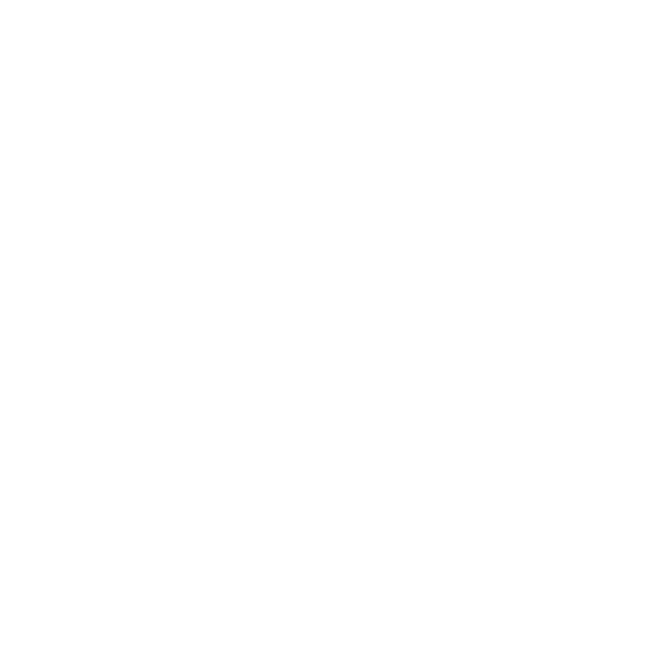
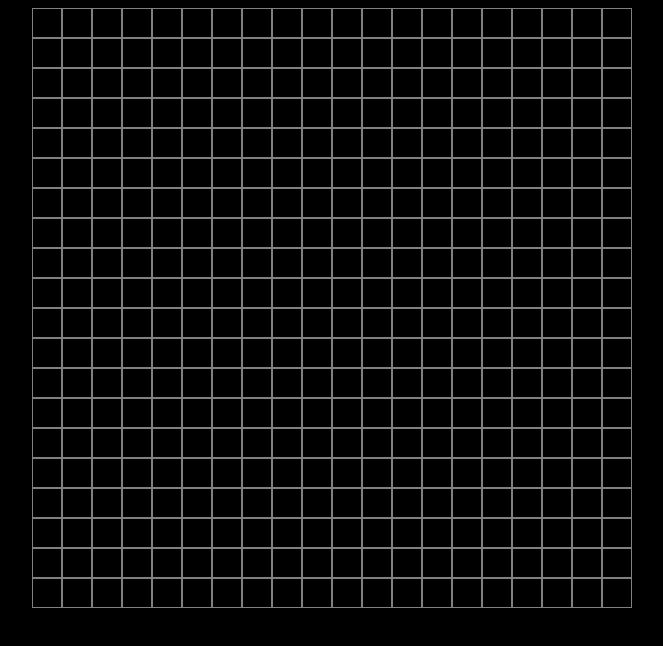
Before and after one commit to iamtheluiz/Snake, a plain HTML site: page index.html in a window 1280 px wide. Shown: the whole page, without its empty margins (308-971 px from the left). Drawn offline with Linux system fonts and the light colour scheme.

Commit message:
Adicionada criação de campo

```diff
--- a/css/style.css
+++ b/css/style.css
@@ -0,0 +1,18 @@
+html{
+	background-color:black;
+	width:100%;
+}
+#game{
+	margin:0 auto;
+	width:600px;
+	height:auto;
+	line-height:200px;
+	text-align:center;
+}
+.camp_pixel{
+	width: 28px !important;
+	height: 28px !important;
+	background-color:black;
+	border:1px solid grey;
+	float:left;
+}
--- a/index.html
+++ b/index.html
@@ -6,8 +6,13 @@
 		<link rel="stylesheet" type="text/css" href="css/style.css">
 	</head>
 	<body>
+		<div id="game">
 
+		</div>
 		<!-- Import do script do jogo -->
 		<script type="text/javascript" src="js/game.js"></script>
+		<script type="text/javascript">
+			iniciar_jogo();
+		</script>
 	</body>
 </html>
--- a/js/game.js
+++ b/js/game.js
@@ -0,0 +1,44 @@
+//Campo de jogo
+var game = document.getElementById("game");
+
+//Variaveis globais
+var campo_x = 20;		//Tamnho X do campo
+var campo_y = 20;		//Tamnho Y do campo
+var pixel_size = 30;	//Tamanho do pixel na fola de estilos
+var pixel_border = 2;	//Tamanho da borda do pixel
+
+var pixel_width = parseInt(pixel_size+pixel_border)+"px";
+var pixel_height = parseInt(pixel_size+pixel_border)+"px";
+
+function iniciar_jogo(){	//Função que cuida da inicialização do jogo
+
+	criar_campo();
+
+}
+
+function criar_campo(){		//Cria o campo do jogo
+
+	//Zera o campo
+	game.innerHTML = '';
+
+	//Coloca o campo
+	for (var x = 1; x <= campo_x; x++) {
+
+		for (var y = 1; y <= campo_y; y++) {
+
+			var pixel = document.createElement("div");
+			pixel.setAttribute("id", x + "_" + y);
+			pixel.setAttribute("class", "camp_pixel");
+			pixel.setAttribute("style", "height: " + pixel_height + "; width: " + pixel_width + ";");
+			//console.log(pixel);
+			game.appendChild(pixel);
+
+		}
+
+	}
+
+}
+
+function rodar(){	//Função que cuida da atualização em "quadros" (renderização)
+
+}
```
